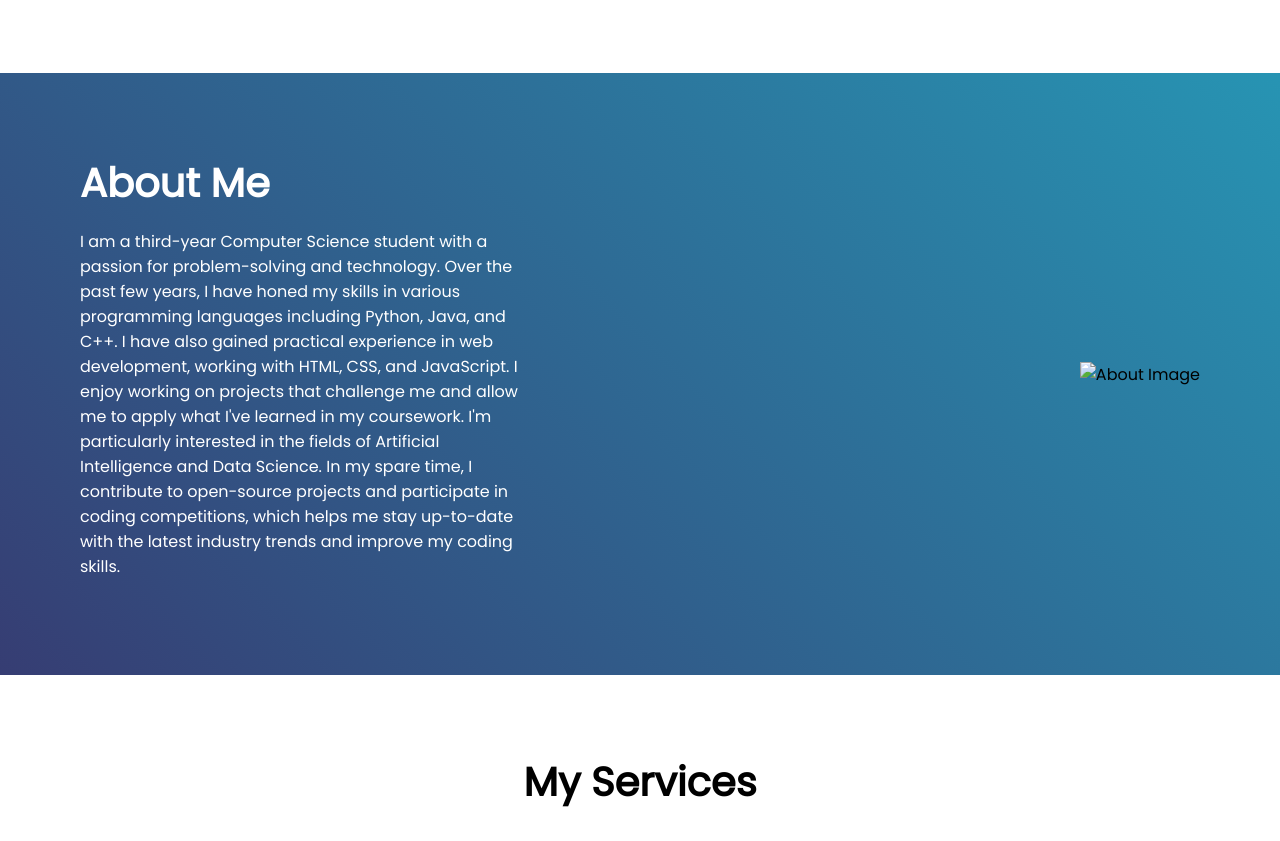
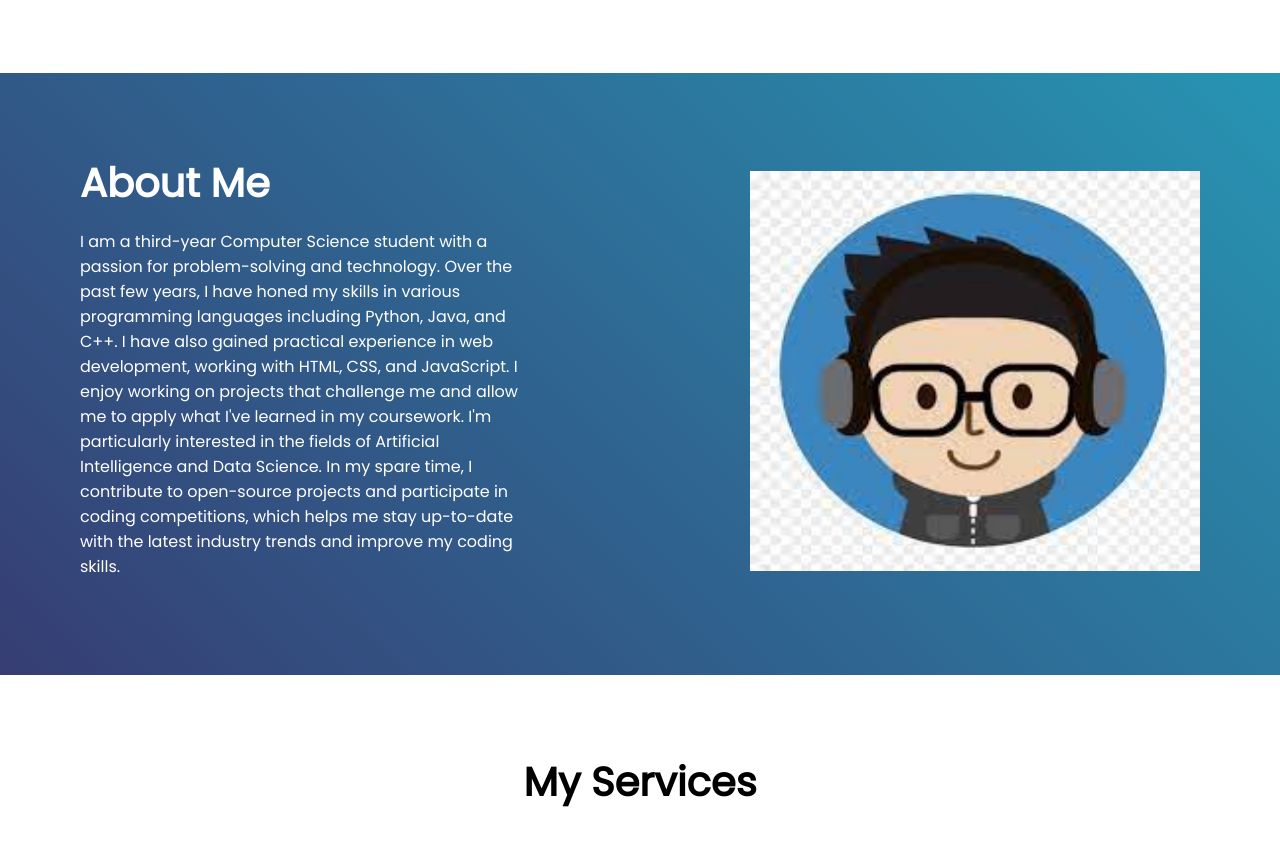
Before and after one commit to ChandraShekar05/Portfolio, a plain HTML site: page index.html in a window 1280 px wide. Shown: the part 1663-2504 px from the top of the page. Drawn offline with Linux system fonts and the light colour scheme; a script that the page names is missing.

Commit message:
Update index.html

```diff
--- a/index.html
+++ b/index.html
@@ -157,7 +157,7 @@
             </p>
         </div>
         <div class="about-image">
-            <img src="images/aboutme.jpeg" alt="About Image">
+            <img src="Portfolio/images/aboutme.jpeg" alt="About Image">
         </div>
     </section>
 
```
